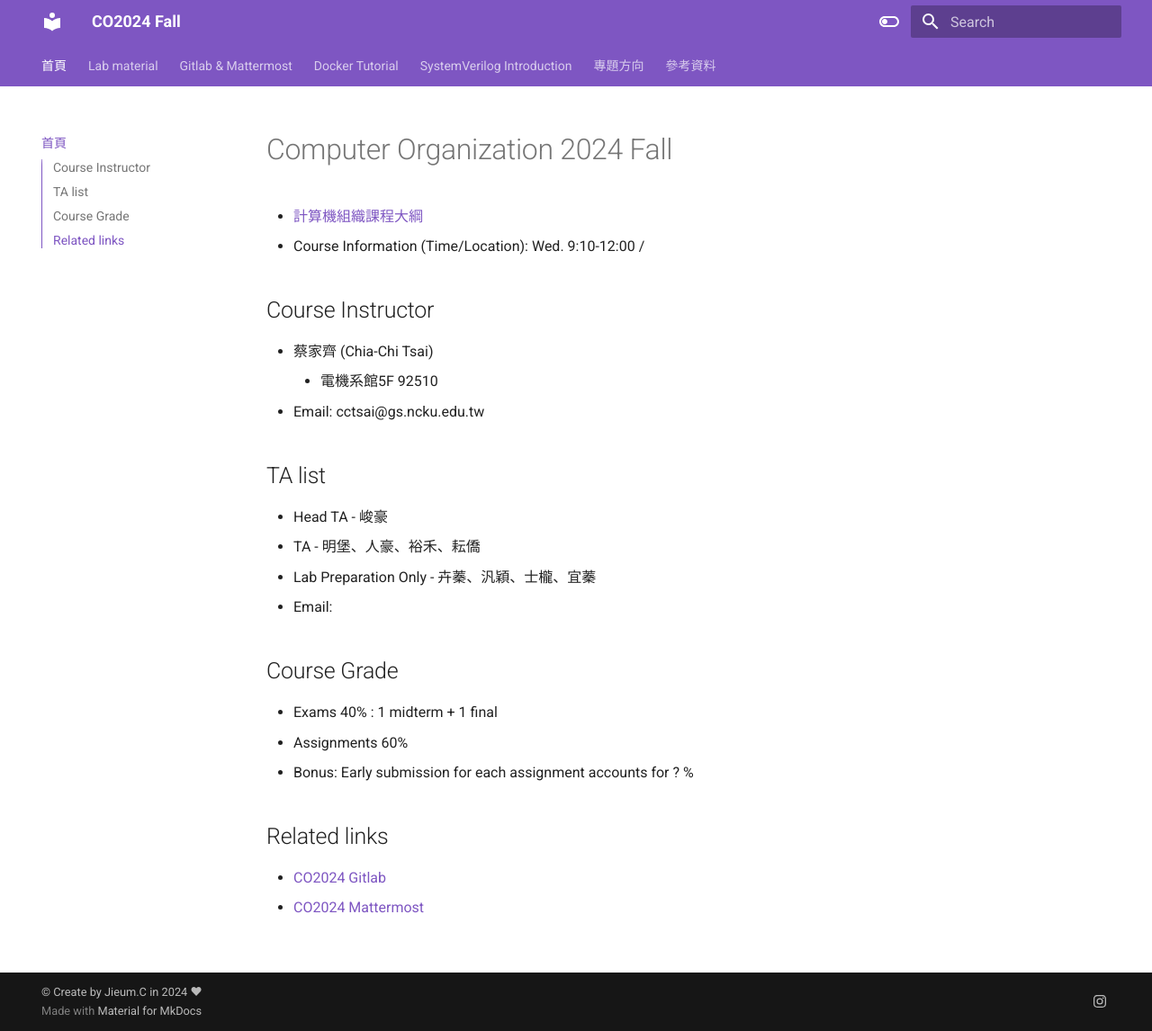
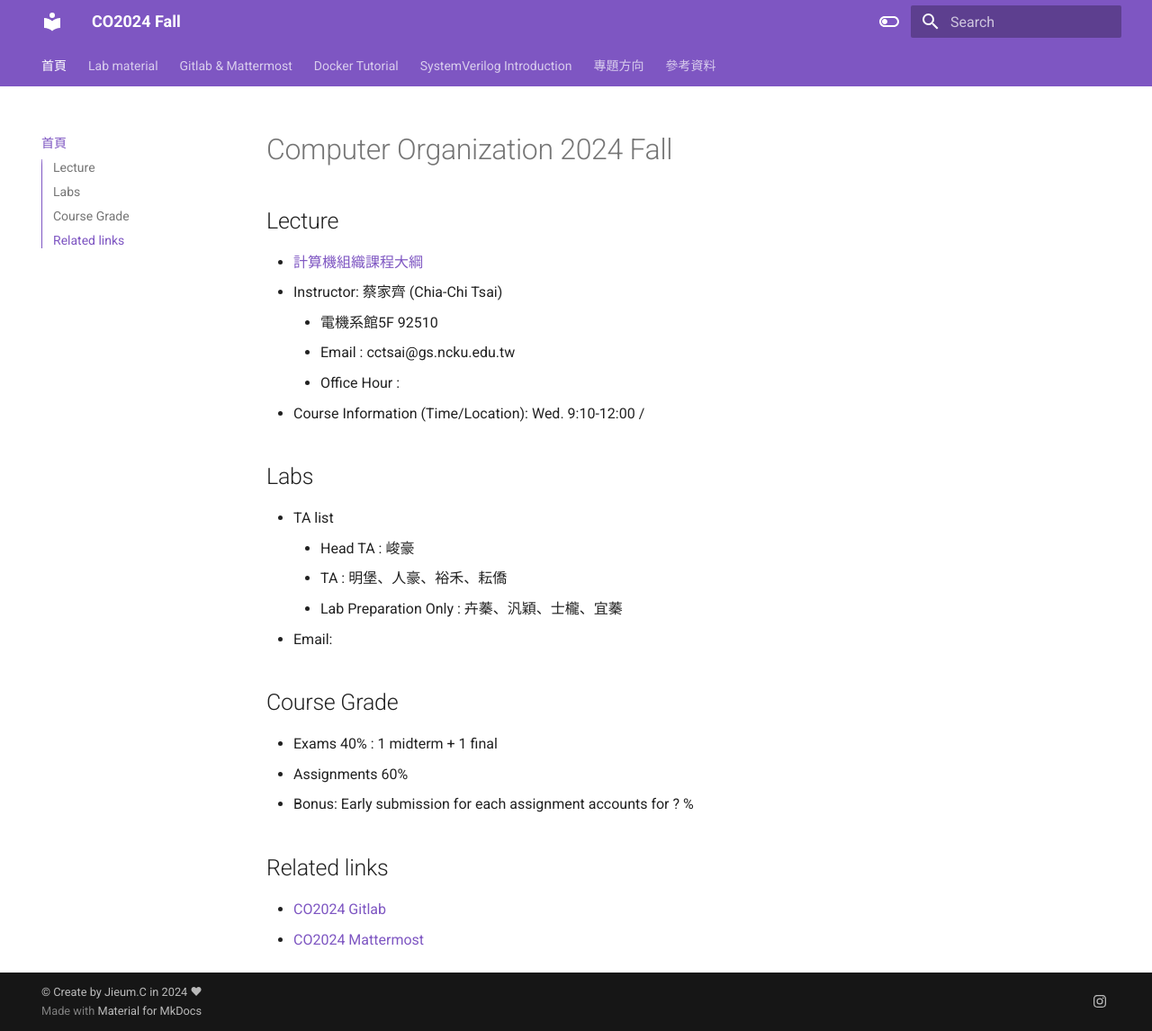
Before and after one commit to Jieumban/Test_mkdocs-, an MkDocs documentation site: the page built from docs/index.md, in a window 1280 px wide and 1146 px high. Shown: the whole window at 90% size. Built offline with MkDocs 1.6.1 and Material for MkDocs 9.7.7, drawn with Linux system fonts in a browser that asks for light colours.

Commit message:
update 080215

```diff
--- a/docs/index.md
+++ b/docs/index.md
@@ -1,17 +1,18 @@
 # Computer Organization 2024 Fall
 
+## Lecture
 - [計算機組織課程大綱](https://class-qry.acad.ncku.edu.tw/syllabus/online_display.php?syear=0113&sem=1&co_no=E221700&class_code=2)<br>
+- Instructor: 蔡家齊 (Chia-Chi Tsai)<br>
+    - 電機系館5F 92510
+    - Email : cctsai@gs.ncku.edu.tw
+    - Office Hour :
 - Course Information (Time/Location): Wed. 9:10-12:00 /
 
-## Course Instructor
-- 蔡家齊 (Chia-Chi Tsai)<br>
-    - 電機系館5F 92510
-- Email: cctsai@gs.ncku.edu.tw
-
-## TA list
-- Head TA -  峻豪
-- TA - 明堡、人豪、裕禾、耘僑
-- Lab Preparation Only -  卉蓁、汎穎、士櫳、宜蓁
+## Labs
+- TA list
+    - Head TA : 峻豪
+    - TA : 明堡、人豪、裕禾、耘僑
+    - Lab Preparation Only : 卉蓁、汎穎、士櫳、宜蓁
 - Email:
 
 ## Course Grade
```
